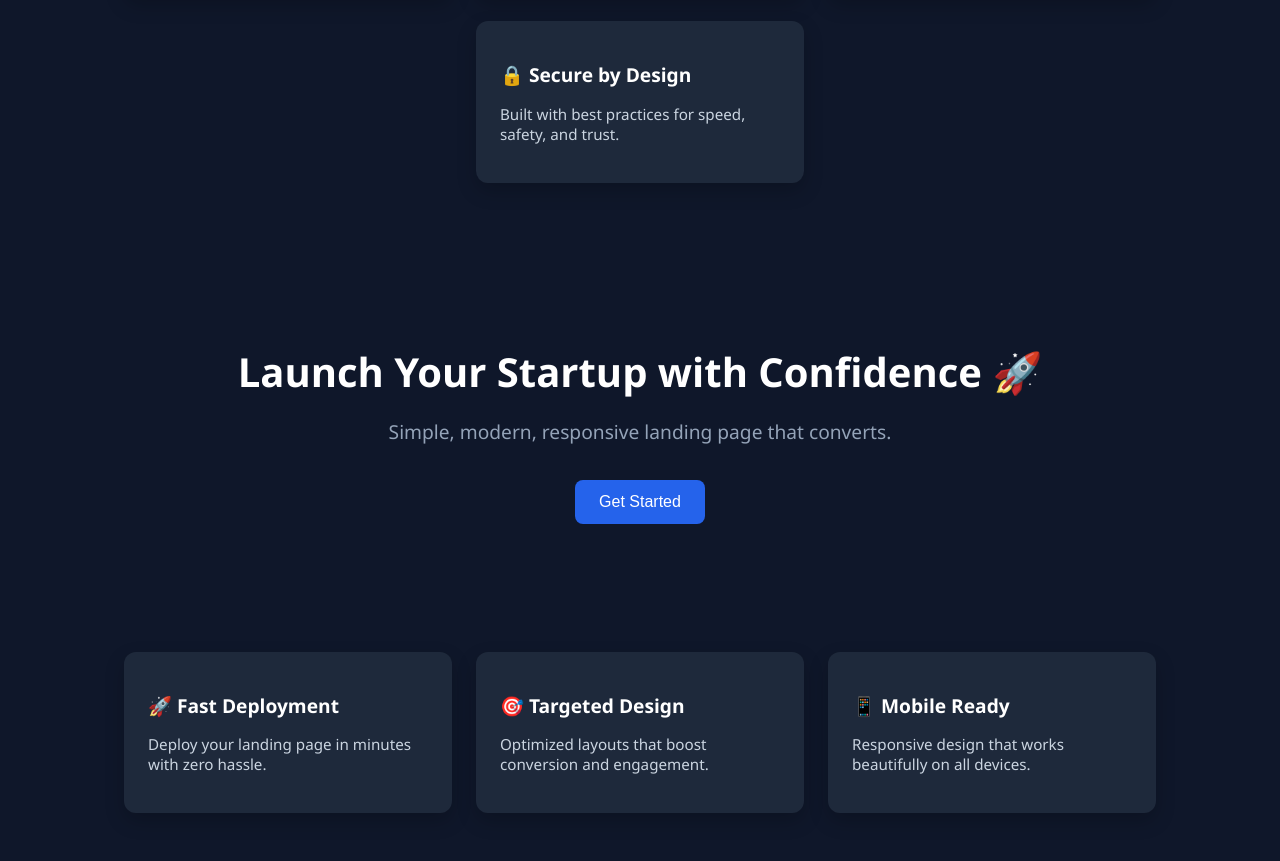
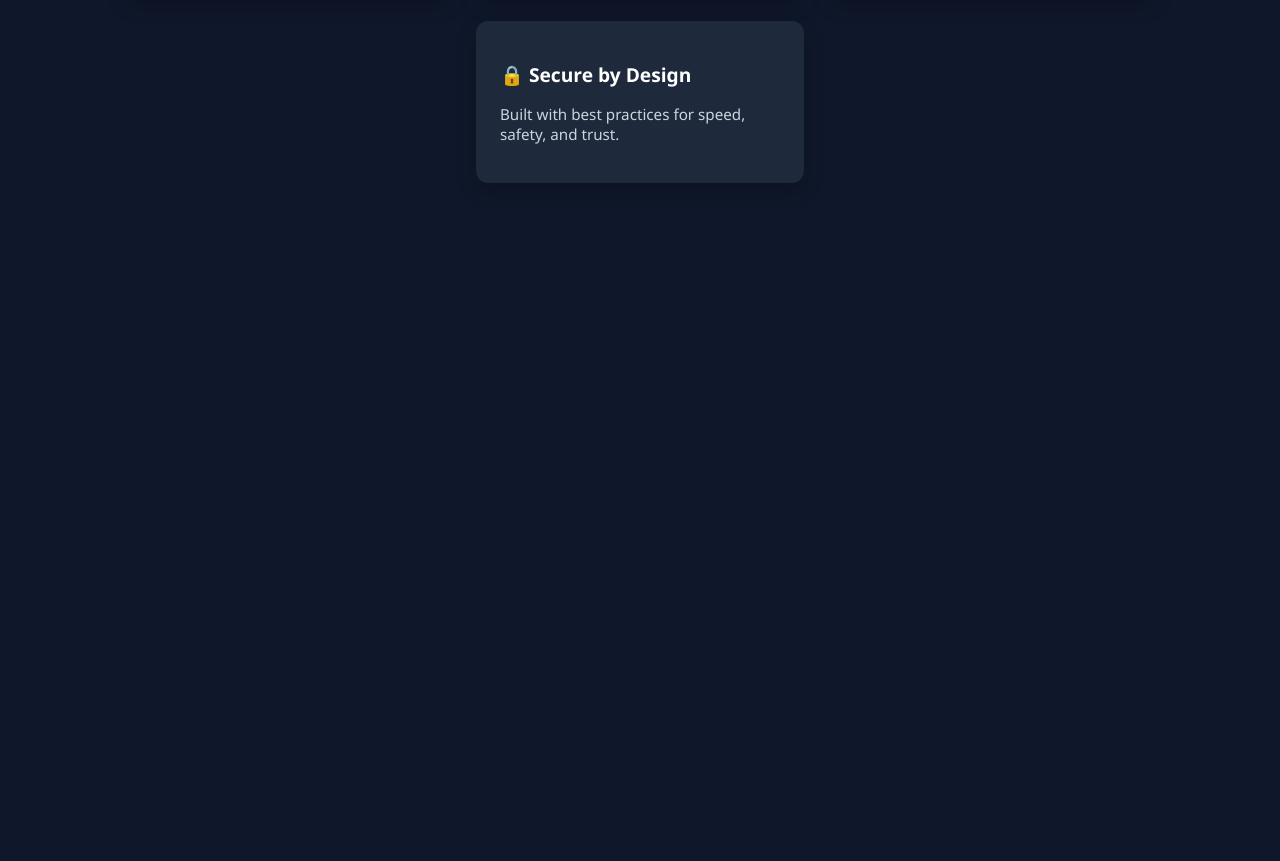
Before and after one commit to ishant-44/snippet-01, a plain HTML site: page index.html in a window 1280 px wide. Shown: the part 585-1446 px from the top of the page. After the commit the page ends 816 px from the top, so only its background shows below. Drawn offline with Linux system fonts and the light colour scheme.

Commit message:
updated code removed duplications

```diff
--- a/index.html
+++ b/index.html
@@ -1,4 +1,3 @@
-
 <!DOCTYPE html>
 <html lang="en">
 <head>
@@ -9,11 +8,14 @@
 </head>
 <body>
 
+  <!-- Hero Section -->
   <section class="hero">
     <h1>Launch Your Startup with Confidence 🚀</h1>
     <p>Simple, modern, responsive landing page that converts.</p>
     <button>Get Started</button>
   </section>
+
+  <!-- Features Section -->
   <section class="features">
     <div class="feature-card">
       <h2>🚀 Fast Deployment</h2>
@@ -31,32 +33,7 @@
       <h2>🔒 Secure by Design</h2>
       <p>Built with best practices for speed, safety, and trust.</p>
     </div>
-
   </section>
-
-
-
-
-  <section class="hero">
-    <h1>Launch Your Startup with Confidence 🚀</h1>
-    <p>Simple, modern, responsive landing page that converts.</p>
-    <button>Get Started</button>
-  </section>
-  <section class="features">
-    <div class="feature-card">
-      <h2>🚀 Fast Deployment</h2>
-      <p>Deploy your landing page in minutes with zero hassle.</p>
-    </div>
-    <div class="feature-card">
-      <h2>🎯 Targeted Design</h2>
-      <p>Optimized layouts that boost conversion and engagement.</p>
-    </div>
-    <div class="feature-card">
-      <h2>📱 Mobile Ready</h2>
-      <p>Responsive design that works beautifully on all devices.</p>
-    </div>
-  </section>
-
 
 </body>
 </html>
--- a/style.css
+++ b/style.css
@@ -1,4 +1,4 @@
-
+/* General Body Styling */
 body {
   font-family: 'Segoe UI', sans-serif;
   margin: 0;
@@ -8,6 +8,7 @@ body {
   text-align: center;
 }
 
+/* Hero Section */
 .hero {
   padding: 80px 20px;
 }
@@ -22,6 +23,7 @@ body {
   color: #94a3b8;
 }
 
+/* Button Styling */
 button {
   background: #2563eb;
   color: white;
@@ -38,6 +40,7 @@ body {
   background: #1e40af;
 }
 
+/* Features Section */
 .features {
   display: flex;
   flex-wrap: wrap;
@@ -64,70 +67,3 @@ body {
   color: #cbd5e1;
   font-size: 0.95rem;
 }
-
-
-body {
-    font-family: 'Segoe UI', sans-serif;
-    margin: 0;
-    padding: 0;
-    background: #0f172a;
-    color: #fff;
-    text-align: center;
-  }
-
-  .hero {
-    padding: 80px 20px;
-  }
-
-  .hero h1 {
-    font-size: 2.5rem;
-    margin-bottom: 1rem;
-  }
-
-  .hero p {
-    font-size: 1.2rem;
-    color: #94a3b8;
-  }
-
-  button {
-    background: #2563eb;
-    color: white;
-    padding: 0.8rem 1.5rem;
-    font-size: 1rem;
-    border: none;
-    border-radius: 8px;
-    margin-top: 1rem;
-    cursor: pointer;
-    transition: 0.2s ease;
-  }
-
-  button:hover {
-    background: #1e40af;
-  }
-
-  .features {
-    display: flex;
-    flex-wrap: wrap;
-    justify-content: center;
-    gap: 1.5rem;
-    padding: 3rem 1rem;
-  }
-
-  .feature-card {
-    background: #1e293b;
-    padding: 1.5rem;
-    border-radius: 12px;
-    width: 280px;
-    box-shadow: 0 8px 20px rgba(0, 0, 0, 0.2);
-    text-align: left;
-  }
-
-  .feature-card h2 {
-    font-size: 1.2rem;
-    margin-bottom: 0.5rem;
-  }
-
-  .feature-card p {
-    color: #cbd5e1;
-    font-size: 0.95rem;
-  }
```
Lines whose indentation alone changed are shown as unchanged.
